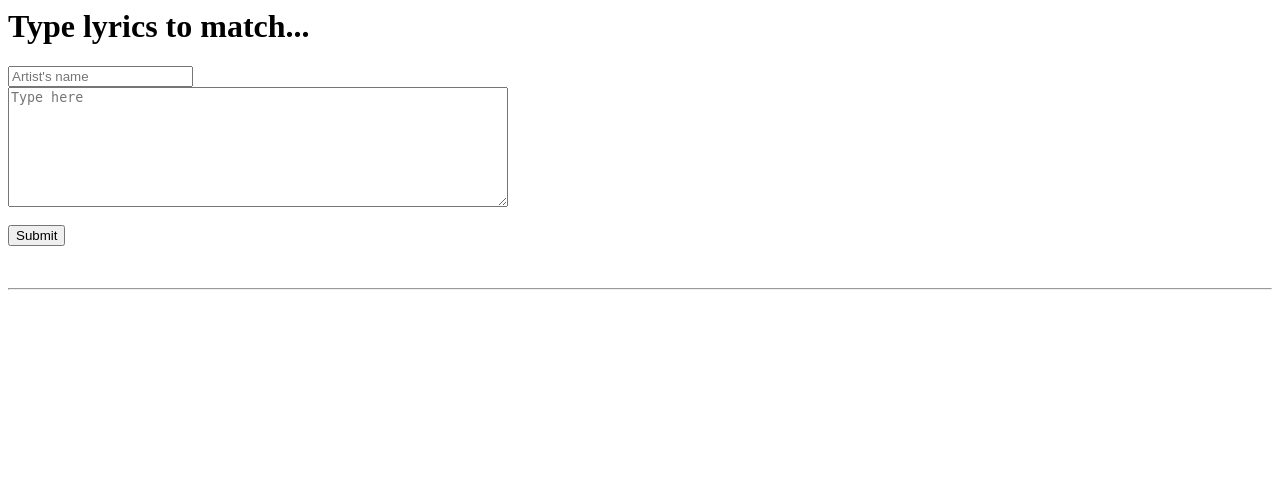
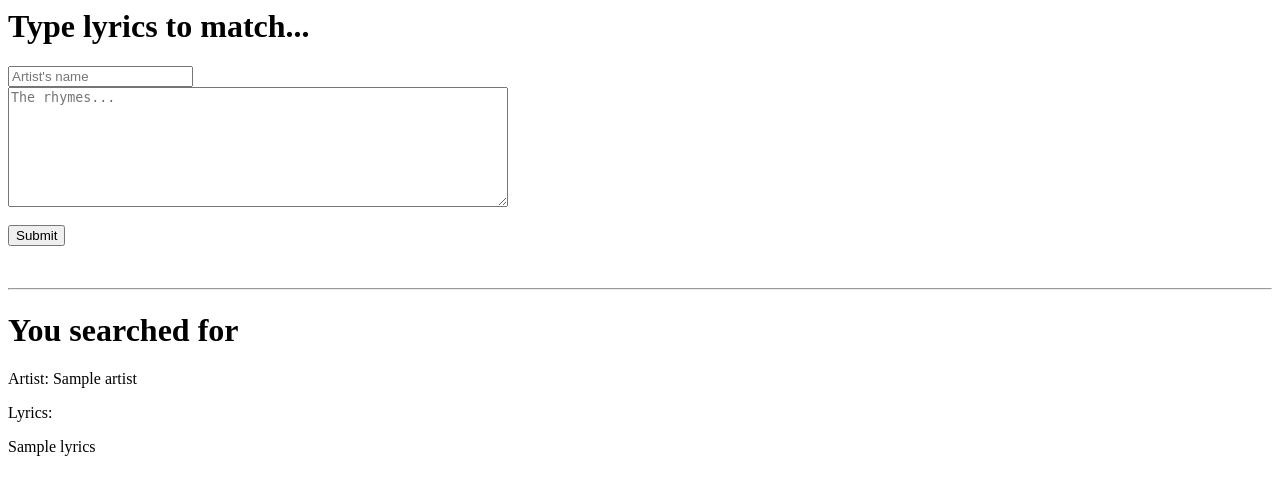
Before and after one commit to kshitij86/is-it-down, a Flask app: template templates/index.html in a window 1280 px wide. Shown: the top 495 px of the page. Run offline with Flask 2, Linux system fonts and the light colour scheme; the template is opened without the code that fills it: most values are stand-ins (such as "Sample title", 1, 10 or a date in 2020).

Commit message:
Retrieving data from form works

```diff
--- a/app.py
+++ b/app.py
@@ -9,6 +9,7 @@ def index():
     artist = None
 
     if request.method == 'POST':
+        artist = request.form['artist']
         lyrics = request.form['lyrics']
         return render_template('index.html', lyrics=lyrics, artist=artist)
 
--- a/templates/index.html
+++ b/templates/index.html
@@ -7,10 +7,12 @@
         <div id="search">
             <h1>Type lyrics to match...</h1>
             <form action="{{ url_for('index') }}" method="post">
-                <input name="artist" placeholder="Artist's name"/>
+                <input
+                    name="artist"
+                    placeholder="Artist's name"/>
                 <br>
                 <textarea
-                    placeholder="Type here"
+                    placeholder="The rhymes..."
                     name="lyrics"
                     style="margin: 0px; width: 500px; height: 120px;"></textarea>
                 <br/>
@@ -25,11 +27,15 @@
             {% if not artist and not lyrics %}
                 <h1>Searched for nothing yet...</h1>
             {% endif %}
-            {% if artist is none and lyrics is not none  %}
+            {% if artist is not none and lyrics is not none %}
                 <h1> You searched for </h1>
-                <p> Artist: {{ artist  }} </p>
+                <p>
+                    Artist: {{ artist  }}
+                </p>
                 <p> Lyrics: </p>
-                <p> {{ lyrics }} </p>
+                <p>
+                    {{ lyrics }}
+                </p>
             {% endif %}
         </div>
 
```
